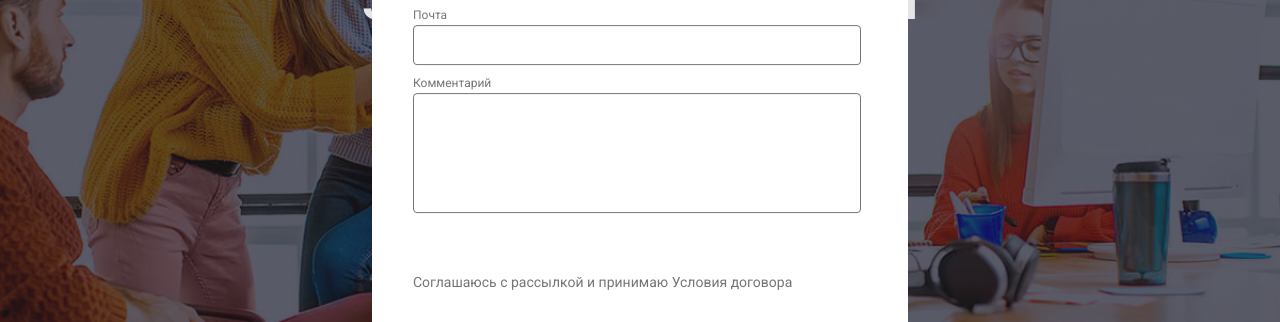
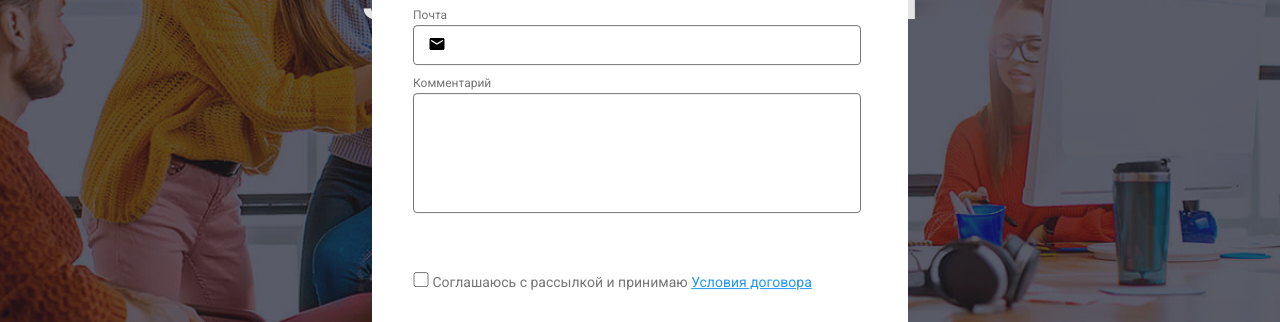
Before and after one commit to Tetiana-Vakhovska/Grevah, a plain HTML site: page index.html in a window 1280 px wide. Both pictures are taken after a click on the button "Заказать услугу". Shown: the part 305-627 px from the top of the page. Drawn offline with nearby package versions, Linux system fonts and the light colour scheme; files whose address does not match are found by name.

Commit message:
Update index.html
30.09

```diff
--- a/index.html
+++ b/index.html
@@ -476,12 +476,14 @@
             <form action=""></form>
             <li class="modal-section">
               <label  class="label-text" for="name"></label>Имя</label><br>
+
               <input class="input" type="text" name="name" id="name" />
               <span class="icon-name" >
                 <svg class="icon-name-size">
             <use href="./images/icons.svg#vector"></use>
           </svg>
               </span>
+
             </li>
             <li class="modal-section">
               <label class="label-text" for="tel">Телефон</label><br>
@@ -495,6 +497,11 @@
             <li class="modal-section">
               <label class="label-text" for="email">Почта</label><br>
               <input class="input" type="email" name="email" id="email" />
+               <span class="icon-email" >
+                <svg class="icon-email-size">
+            <use href="./images/icons.svg#email"></use>
+          </svg>
+              </span>
             </li>
             <li class="modal-section">
               <label class="label-text" for="name">Комментарий</label><br>
@@ -503,7 +510,9 @@
 
             </form>
           </ul>
-         <p class="modal-text">Соглашаюсь с рассылкой и принимаю Условия договора</p>
+
+
+         <p class="modal-text"> <label  for=""><input class="checkbox" type="checkbox" name="checkbox"></label> Соглашаюсь с рассылкой и принимаю <a class="terms-contract" href=""><u>Условия договора</u>  </a> </p>
             <button class="button-send" type="submit">Отправить</button>
 
       </div>
```
